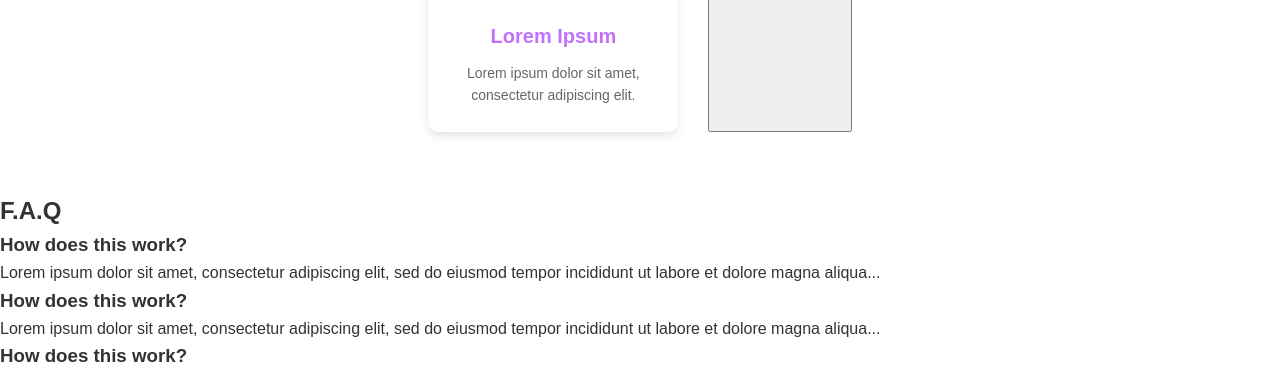
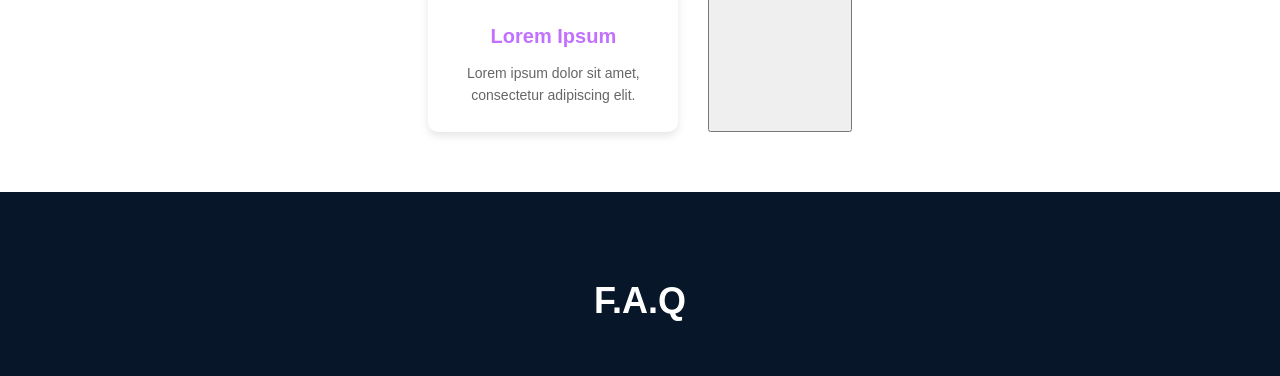
Before and after one commit to Cecil004/alx_html_css, a plain HTML site: page css_advanced/index.html in a window 1280 px wide. Shown: the part 2169-2545 px from the top of the page. Drawn offline with Linux system fonts and the light colour scheme.

Commit message:
Add membership section styling (Step 5)

```diff
--- a/css_advanced/styles.css
+++ b/css_advanced/styles.css
@@ -217,3 +217,69 @@ main section:nth-of-type(4) > div:nth-child(n) > div:nth-of-type(2) {
 .fa-star {
   color: #c271ff; /* purple stars */
 }
+
+/* === Membership Section === */
+main section:nth-of-type(5) {
+  background-color: #071629; /* dark background */
+  color: white;
+  padding: 80px 20px;
+  text-align: center;
+}
+
+main section:nth-of-type(5) h2 {
+  font-size: 36px;
+  margin-bottom: 60px;
+  color: white;
+}
+
+/* Membership cards container */
+main section:nth-of-type(5) > div {
+  display: flex;
+  justify-content: center;
+  flex-wrap: wrap;
+  gap: 40px;
+  margin-bottom: 50px;
+}
+
+/* Individual card */
+main section:nth-of-type(5) > div > div {
+  width: 220px;
+  text-align: center;
+}
+
+main section:nth-of-type(5) img {
+  width: 80px;
+  height: 80px;
+  margin-bottom: 20px;
+}
+
+main section:nth-of-type(5) h3 {
+  font-size: 20px;
+  margin-bottom: 10px;
+  font-weight: bold;
+}
+
+main section:nth-of-type(5) p {
+  font-size: 14px;
+  color: rgba(255,255,255,0.8);
+  line-height: 1.5;
+}
+
+/* Register button */
+main section:nth-of-type(5) button {
+  display: inline-block;
+  margin-top: 20px;
+  padding: 14px 36px;
+  background-color: #c271ff; /* purple */
+  border: none;
+  border-radius: 30px;
+  color: #fff;
+  font-size: 16px;
+  font-weight: bold;
+  cursor: pointer;
+  transition: background-color 0.3s;
+}
+
+main section:nth-of-type(5) button:hover {
+  background-color: #a85de3;
+}
```
